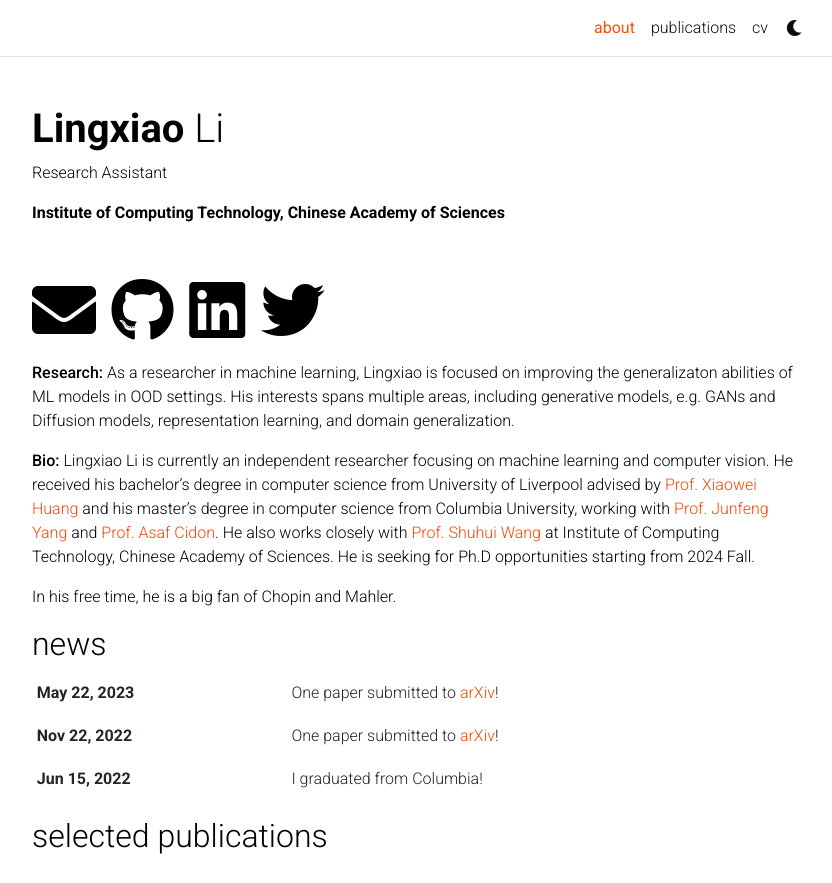
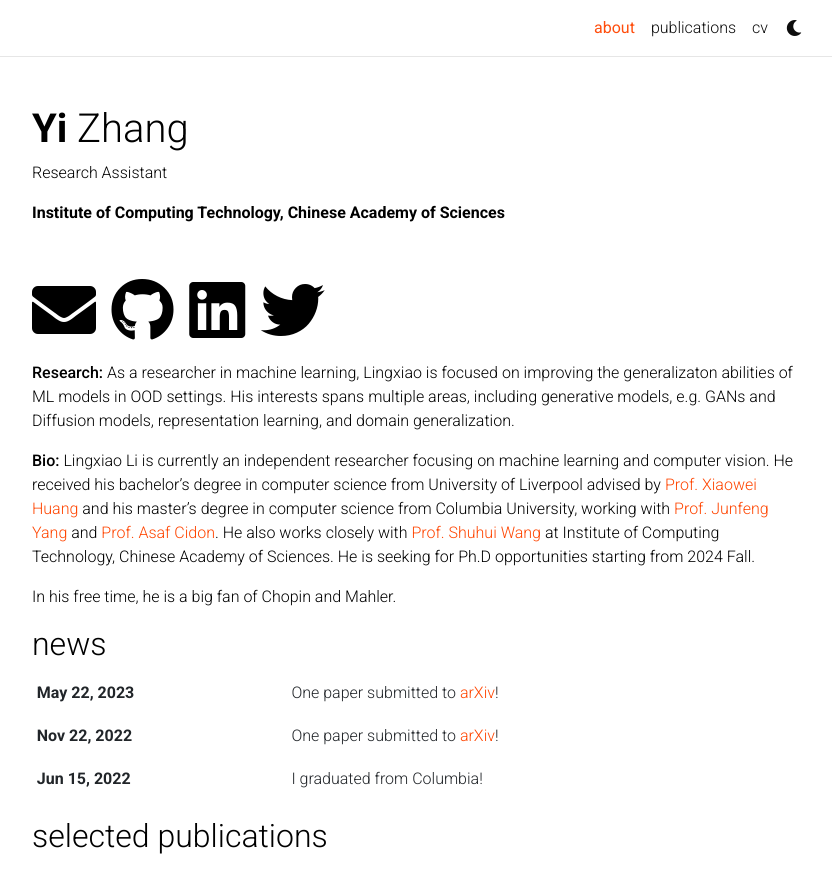
Before and after one commit to YiZhang025/YiZhang025.github.io, a Jekyll site: the page built from _pages/about.md, in a window 1280 px wide and 1057 px high, cut to the strip 0-883 px from the top of the window. Shown: the whole strip, without its empty margins (223-1055 px from the left). Built offline with Jekyll 4.4.1, drawn with Linux system fonts in a browser that asks for light colours; comment, search, counter and statistics services are not loaded; a style sheet for code colours, icons or effects is not loaded; some of the changed text lies outside the part shown.

Commit message:
Update _config.yml

```diff
--- a/_config.yml
+++ b/_config.yml
@@ -3,12 +3,12 @@
 # -----------------------------------------------------------------------------
 
 title: blank # the website title (if blank, full name will be used instead)
-first_name: Lingxiao
+first_name: Yi
 middle_name:
-last_name: Li
-email: ll3504@columbia.edu
+last_name: Zhang
+email: y.zhang-43@tudelft.nl
 description: > # the ">" symbol means to ignore newlines until "footer_text:"
-  Lingxiao's personal website for academic use.
+  Yi's personal website for academic use.
 footer_text: >
   Powered by <a href="https://jekyllrb.com/" target="_blank">Jekyll</a> with <a href="https://github.com/alshedivat/al-folio">al-folio</a> theme.
 keywords: jekyll, jekyll-theme, academic-website, portfolio-website  # add your own keywords or leave empty
@@ -16,7 +16,7 @@
 lang: en # the language of your site (for example: en, fr, cn, ru, etc.)
 icon: 👨🏻‍💻 # the emoji used as the favicon (alternatively, provide image name in /assets/img/)
 
-url: https://lingxiao-li.github.io # the base hostname & protocol for your site
+url: https://yizhang025.github.io/ # the base hostname & protocol for your site
 baseurl:
 last_updated: false # set to true if you want to display last updated in the footer
 impressum_path:  # set to path to include impressum link in the footer, use the same path as permalink in a page, helps to conform with EU GDPR
```
